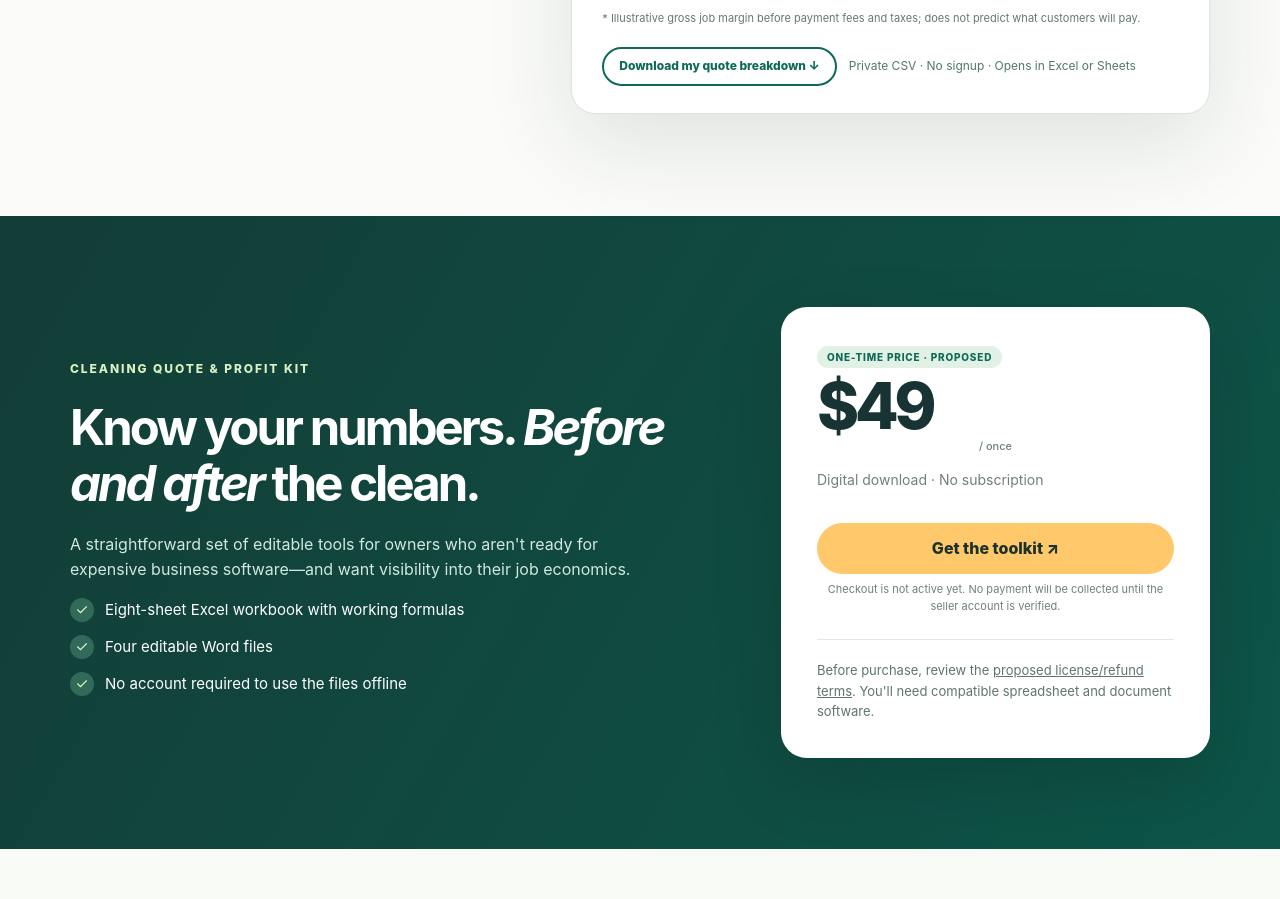
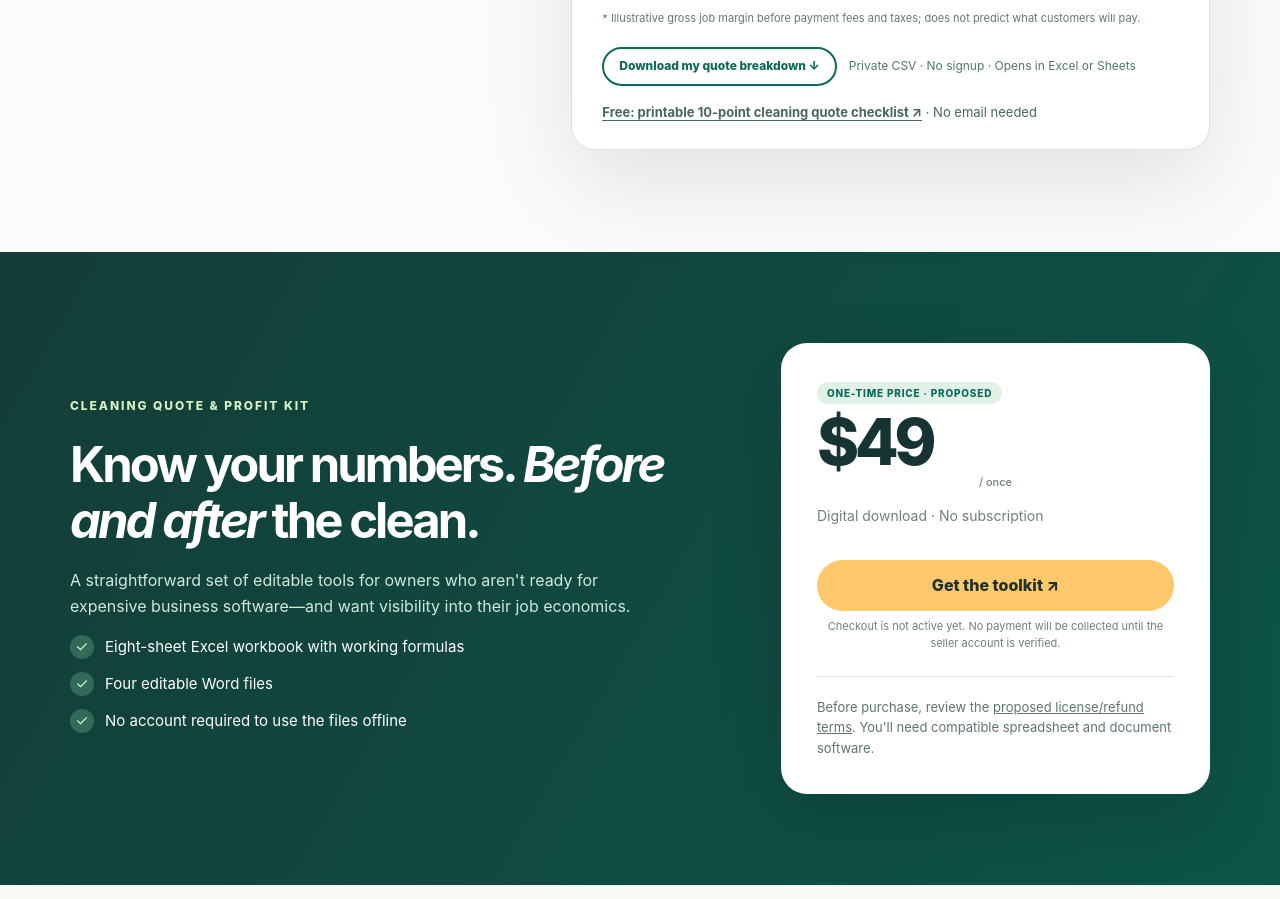
Before and after one commit to balaminacandles-dotcom/Service-margin-cleaning, a plain HTML site: page index.html in a window 1280 px wide. Shown: the part 2823-3722 px from the top of the page. Drawn offline with Linux system fonts and the light colour scheme.

Commit message:
Link printable no-email checklist directly from pricing calculator

```diff
--- a/index.html
+++ b/index.html
@@ -13,7 +13,7 @@
 <section class="section preview-section" id="inside"><div class="wrap preview-grid"><div><span class="eyebrow">INSIDE THE DOWNLOAD</span><h2>Practical tools. <em>Not</em> another subscription.</h2><p>Use the spreadsheet to work out a proposed quote, then use the editable client documents to communicate the scope clearly.</p><ul class="what"><li>Cleaning quote and cost workbook</li><li>Recurring service pricing comparisons</li><li>Completed-job profit tracker</li><li>Editable estimate & scope document</li><li>Walkthrough checklist and client messages</li></ul></div><div class="sheet-preview" aria-label="Workbook illustrative preview"><div class="sheet-bar"><strong>QUOTE BUILDER</strong><span>Example inputs</span></div><table class="sheet-table"><tbody><tr><td>On-site cleaner labor</td><td>$151.80</td></tr><tr><td>Admin/travel time</td><td>$18.75</td></tr><tr><td>Supplies and extras</td><td>$14.00</td></tr><tr><td>Other allocated costs + buffer</td><td>$36.53</td></tr><tr class="outcome"><td>Suggested quote</td><td>$330.00</td></tr><tr><td>Contribution after modeled costs & fees</td><td>$99.02</td></tr></tbody></table><div class="sheet-tabs"><span class="active">QUOTE BUILDER</span><span>SETTINGS</span><span>RECURRING</span><span>JOB ACTUALS</span></div></div></div></section>
 <section class="section calculator" id="calculator"><div class="wrap calculator-grid"><div class="calculator-copy"><span class="eyebrow">TRY IT FOR FREE</span><h2>Test a cleaning quote <em>right here.</em></h2><p>Put in a few of your own numbers. See how labor and expenses relate to a target job contribution margin. No email, registration or payment required.</p><p style="font-size:13px"><strong>Important:</strong> This is a simple math preview, not a local market rate, guaranteed profit or customer quote.</p></div><div class="calc-card"><div class="calc-card-header"><b>Free cleaning price calculator</b><small>NO SIGNUP</small></div><div class="calc-inner"><form id="calculator-form"><div class="calc-fields">
 <label>Number of cleaners<input type="number" id="crew" value="2" min="1" max="100" step="1" required></label><label>Hours per cleaner<input type="number" id="hours" value="3" min="0" max="1000" step="0.25" required></label><label>Hourly cleaner pay ($)<input type="number" id="wage" value="22" min="0" max="1000" step=".50" required></label><label>Payroll/benefits burden (%)<input type="number" id="burden" value="15" min="0" max="100" step="1" required></label><label>Supplies + travel + overhead ($)<input type="number" id="other" value="67" min="0" max="100000" step="1" required></label><label>Target job margin (%)<input type="number" id="margin" value="30" min="0" max="80" step="1" required></label>
-</div><div class="calc-callout"><div><span>Illustrative price to reach target margin *</span><strong id="quote-result" aria-live="polite">$285</strong></div><span aria-hidden="true" style="font-size:28px;color:#287361">↗</span></div><span class="calc-warn" id="calculator-note">* Excludes taxes and payment processing; enter your own local cost assumptions.</span></form></div></div></div></section>
+</div><div class="calc-callout"><div><span>Illustrative price to reach target margin *</span><strong id="quote-result" aria-live="polite">$285</strong></div><span aria-hidden="true" style="font-size:28px;color:#287361">↗</span></div><span class="calc-warn" id="calculator-note">* Excludes taxes and payment processing; enter your own local cost assumptions.</span></form><p style="font-size:13px;margin:16px 0 0;color:#48675b"><a href="cleaning-job-price-checklist.html" style="font-weight:750;text-decoration:underline;text-underline-offset:3px">Free: printable 10-point cleaning quote checklist ↗</a> · No email needed</p></div></div></div></section>
 <section class="offer" id="toolkit"><div class="wrap offer-grid"><div class="offer-copy"><span class="eyebrow">CLEANING QUOTE & PROFIT KIT</span><h2>Know your numbers. <em>Before and after</em> the clean.</h2><p>A straightforward set of editable tools for owners who aren't ready for expensive business software—and want visibility into their job economics.</p><ul class="what"><li>Eight-sheet Excel workbook with working formulas</li><li>Four editable Word files</li><li>No account required to use the files offline</li></ul></div><aside class="offer-card"><span class="pill">ONE-TIME PRICE · PROPOSED</span><div class="price">$49 <small>/ once</small></div><p class="caption">Digital download · No subscription</p><button type="button" class="btn btn-primary" id="checkout-button">Get the toolkit ↗</button><small id="checkout-caption">Checkout is not active yet. No payment will be collected until the seller account is verified.</small><div class="secondary">Before purchase, review the <a style="text-decoration:underline" href="terms.html">proposed license/refund terms</a>. You'll need compatible spreadsheet and document software.</div></aside></div></section>
 <section class="faq"><div class="wrap faq-grid"><div><span class="eyebrow">THE DETAILS</span><h2>Quick answers.</h2></div><div class="faqs"><details><summary>Is this suitable for a brand-new cleaning business?</summary><p>It is designed for solo residential cleaners and small crews familiar with editing spreadsheets. You must enter your own real costs; example numbers are not local market guidance.</p></details><details><summary>Can I use it for recurring clients?</summary><p>Yes. The recurring sheet lets you model weekly, biweekly and four-weekly pricing and the effect of discounts. It does not schedule visits or process payments.</p></details><details><summary>Will it guarantee more income?</summary><p>No. It helps organize assumptions and track results. Profit and sales depend on your market, cost structure, execution and actual demand.</p></details><details><summary>How does delivery work?</summary><p>Once checkout is approved and activated, a third-party digital seller can handle payment and automated access to the download. Sales are currently disabled.</p></details></div></div></section></main>
 <footer class="footer"><div class="wrap footer-grid"><div><div class="logo"><span class="logo-mark">↗</span><span>the service margin<small style="color:#c0dbd0">CLEANING EDITION</small></span></div><p>Independent product concept · brand clearance pending. © 2026.</p></div><div class="footer-links"><a href="guides.html">Free guides</a><a href="#calculator">Free calculator</a><a href="privacy.html">Privacy</a><a href="terms.html">Terms</a></div></div></footer>
```
